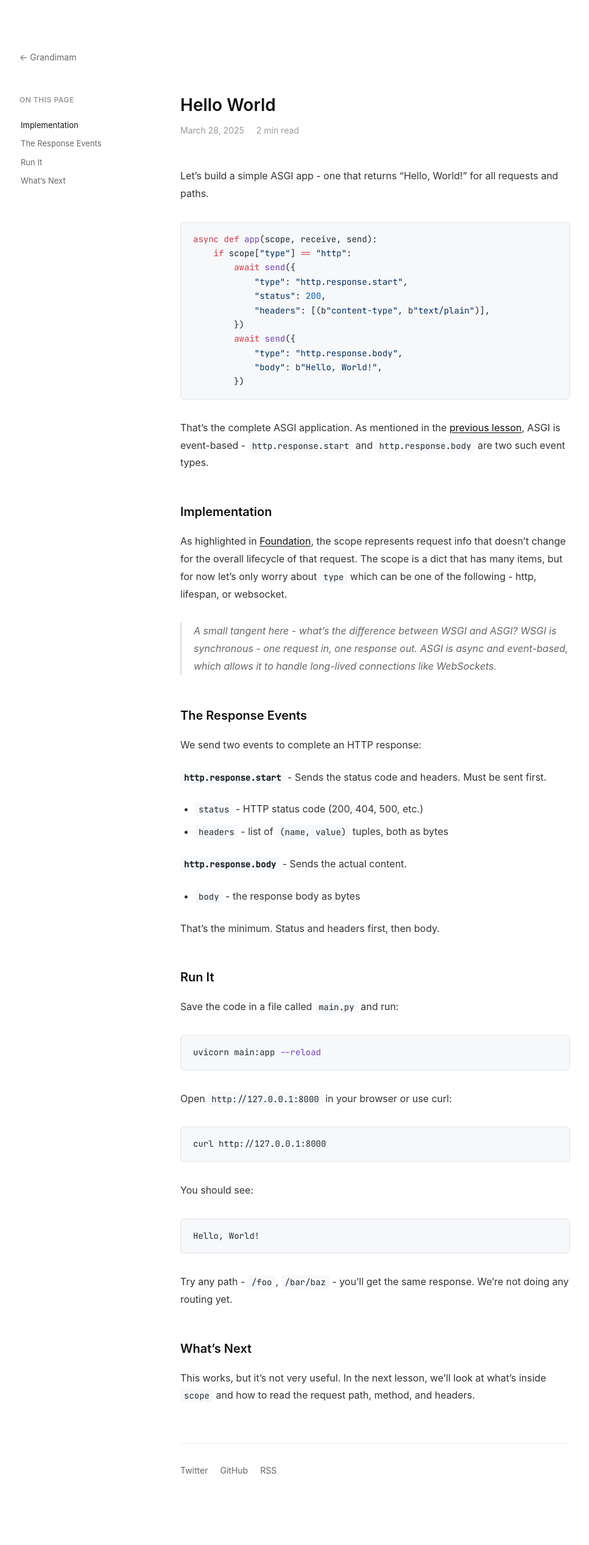
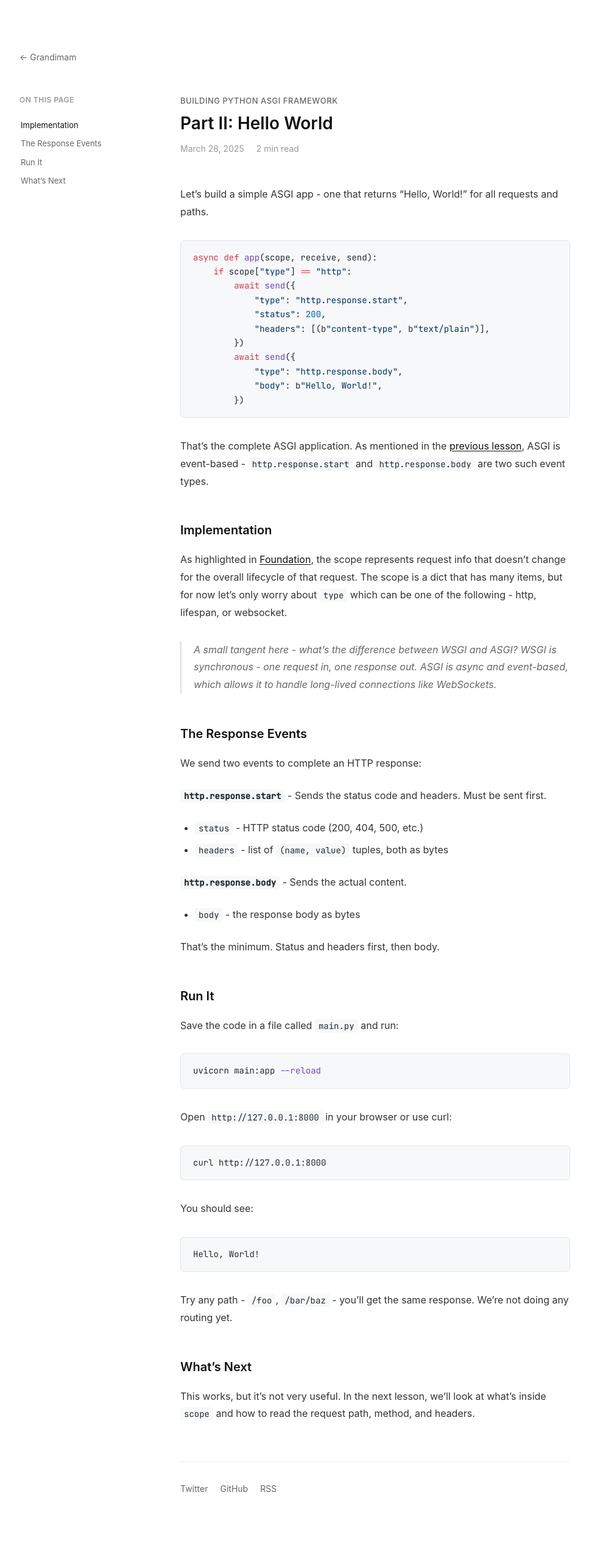
Before and after one commit to grandimam/grandimam, a Jekyll site: the page built from blog/_posts/2025-03-28-hello-world.md, in a window 1280 px wide. Shown: the whole page at 61% size, without its empty margins (82-1049 px from the left). Built offline with Jekyll 4.4.1, drawn with Linux system fonts in a browser that asks for light colours; before the commit the page ends 2503 px from its top, so only the background shows below that.

Commit message:
improved title

```diff
--- a/blog/_layouts/post.html
+++ b/blog/_layouts/post.html
@@ -131,6 +131,15 @@
 
     .post-header {
       margin-bottom: 48px;
+    }
+
+    .post-series {
+      font-size: 13px;
+      font-weight: 500;
+      text-transform: uppercase;
+      letter-spacing: 0.5px;
+      color: #666;
+      margin-bottom: 8px;
     }
 
     .post-title {
@@ -341,6 +350,7 @@
 
       <article class="post-article">
         <header class="post-header">
+          {% if page.series %}<div class="post-series">{{ page.series }}</div>{% endif %}
           <h1 class="post-title">{{ page.title }}</h1>
           <div class="post-meta">
             <span>{{ page.date | date: "%B %d, %Y" }}</span>
--- a/blog/_posts/2025-03-28-hello-world.md
+++ b/blog/_posts/2025-03-28-hello-world.md
@@ -1,6 +1,7 @@
 ---
 layout: post
-title: "Hello World"
+title: "Part II: Hello World"
+series: "Building Python ASGI Framework"
 date: 2025-03-28
 reading_time: 2
 slug: hello-world
```
Also changed, not shown: blog/_posts/2025-03-27-foundation.md (+2 -1 lines).
